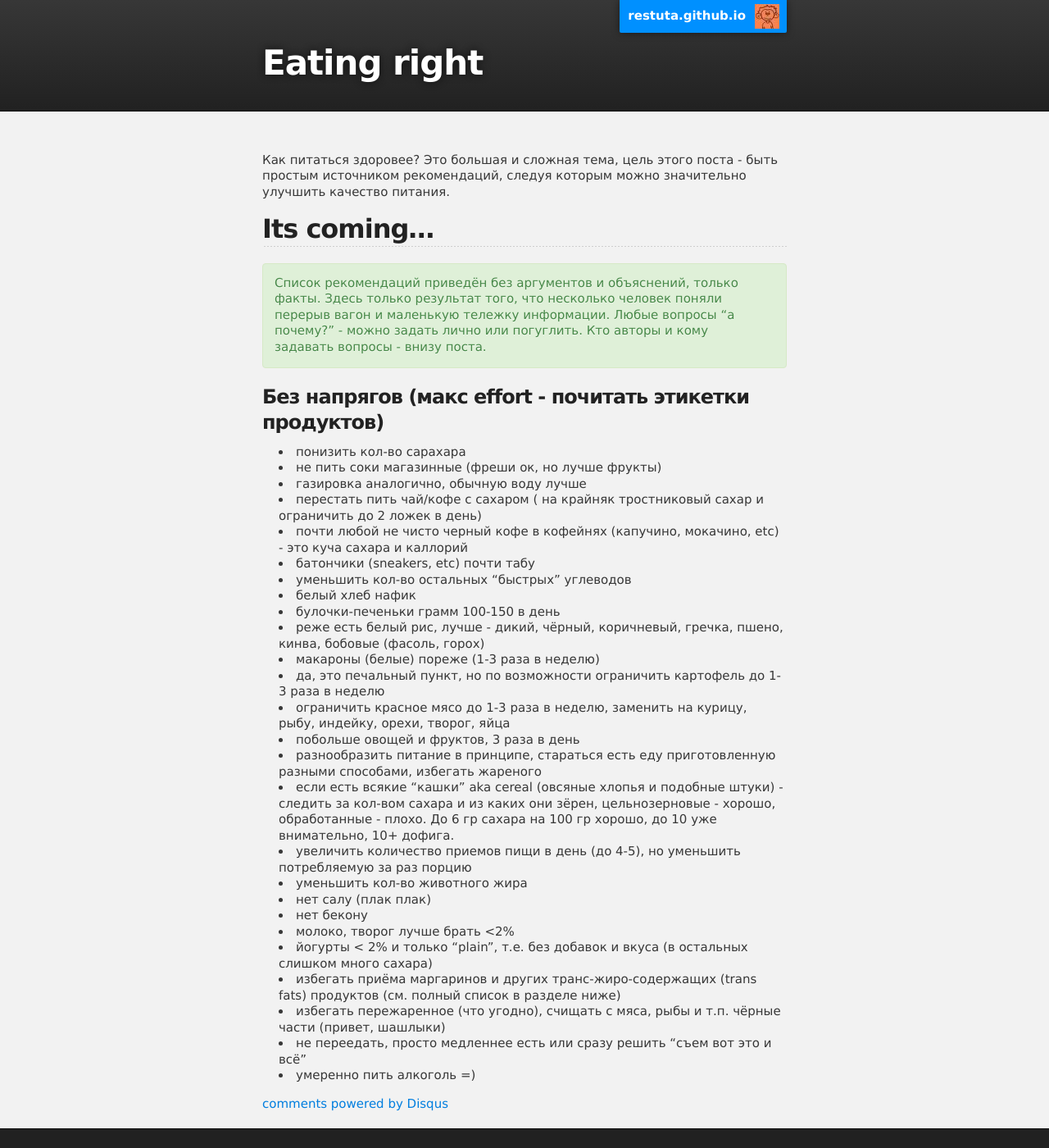
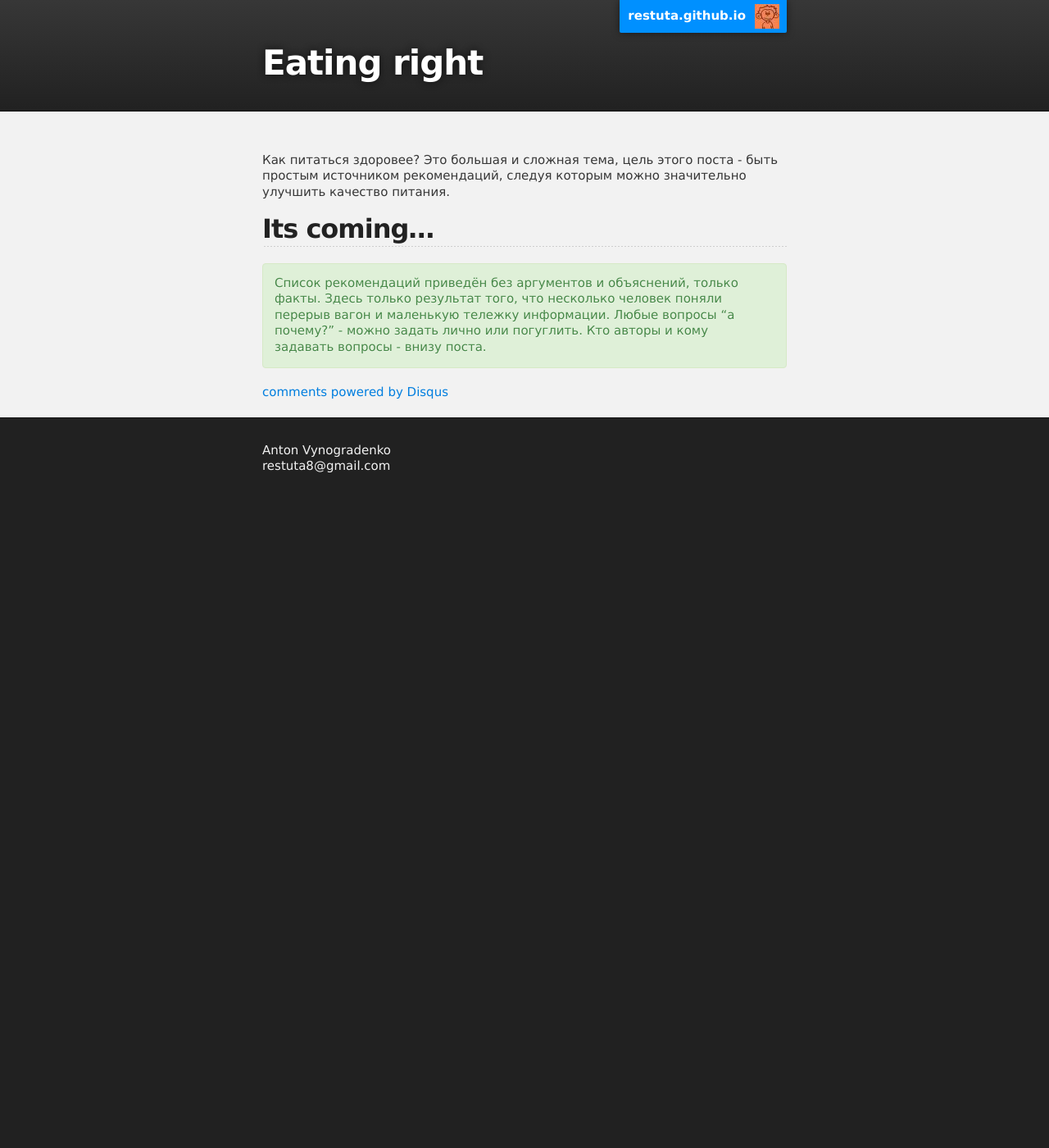
Before and after one commit to Restuta/restuta.github.io, a Jekyll site: the page built from _posts/2013-06-11-eating-right.md, in a window 1280 px wide and 1400 px high. Shown: the whole window at 82% size. Built offline with Jekyll 4.4.1, drawn with Linux system fonts in a browser that asks for light colours; comment, search, counter and statistics services are not loaded.

Commit message:
updated eating right post

```diff
--- a/_posts/2013-06-11-eating-right.md
+++ b/_posts/2013-06-11-eating-right.md
@@ -9,31 +9,3 @@ title: Eating right
 <blockquote class="block green-block">
  	<p>Список рекомендаций приведён без аргументов и объяснений, только факты. Здесь только результат того, что несколько человек поняли перерыв вагон и маленькую тележку информации. Любые вопросы “а почему?” - можно задать лично или погуглить. Кто авторы и кому задавать вопросы - внизу поста.</p>
 </blockquote>
-
-### Без напрягов (макс effort - почитать этикетки продуктов)
-* понизить кол-во сарахара
- * не пить соки магазинные (фреши ок, но лучше фрукты)
- * газировка аналогично, обычную воду лучше
- * перестать пить чай/кофе с сахаром ( на крайняк тростниковый сахар и ограничить до 2 ложек в день)
- * почти любой не чисто черный кофе в кофейнях (капучино, мокачино, etc) - это куча сахара и каллорий
- * батончики (sneakers, etc) почти табу
-* уменьшить кол-во остальных “быстрых” углеводов
- * белый хлеб нафик
- * булочки-печеньки грамм 100-150 в день
- * реже есть белый рис, лучше - дикий, чёрный, коричневый, гречка, пшено, кинва, бобовые (фасоль, горох)
- * макароны (белые) пореже (1-3 раза в неделю)
-* да, это печальный пункт, но по возможности ограничить картофель до 1-3 раза в неделю
-* ограничить красное мясо до 1-3 раза в неделю, заменить на курицу, рыбу, индейку, орехи, творог, яйца
-* побольше овощей и фруктов, 3 раза в день
-* разнообразить питание в принципе, стараться есть еду приготовленную разными способами, избегать жареного
-* если есть всякие “кашки” aka cereal (овсяные хлопья и подобные штуки) - следить за кол-вом сахара и из каких они зёрен, цельнозерновые  - хорошо, обработанные - плохо. До 6 гр сахара на 100 гр хорошо, до 10 уже внимательно, 10+ дофига.
-* увеличить количество приемов пищи в день (до 4-5), но уменьшить потребляемую за раз порцию
-* уменьшить кол-во животного жира
-* нет салу (плак плак)
-* нет бекону
-* молоко, творог лучше брать <2%
-* йогурты < 2% и только "plain", т.е. без добавок и вкуса (в остальных слишком много сахара)
-* избегать приёма маргаринов и других транс-жиро-содержащих (trans fats) продуктов (см. полный список в разделе ниже)
-* избегать пережаренное (что угодно), счищать с мяса, рыбы и т.п. чёрные части (привет, шашлыки)
-* не переедать, просто медленнее есть или сразу решить “съем вот это и всё”
-* умеренно пить алкоголь =)
```
